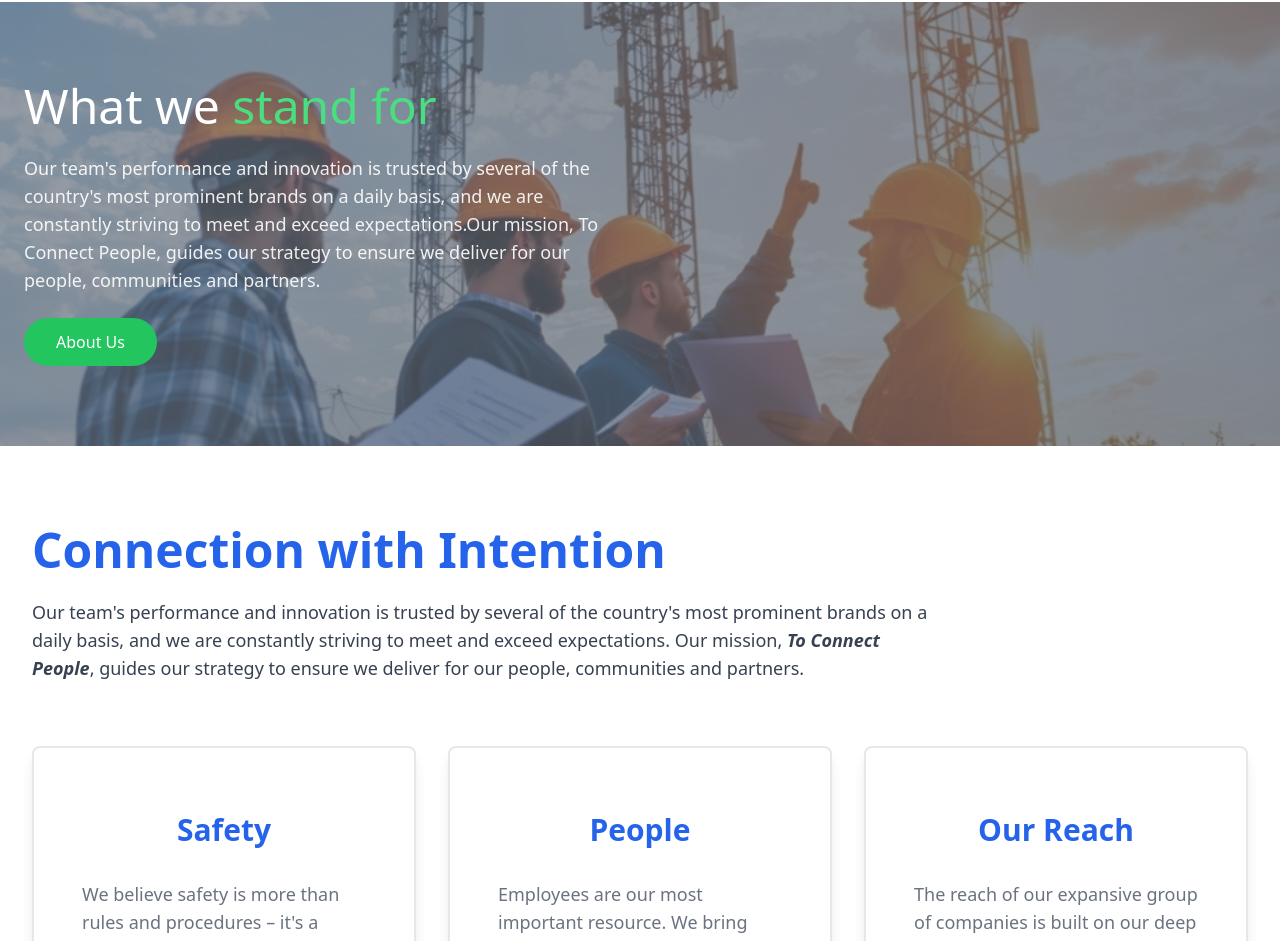
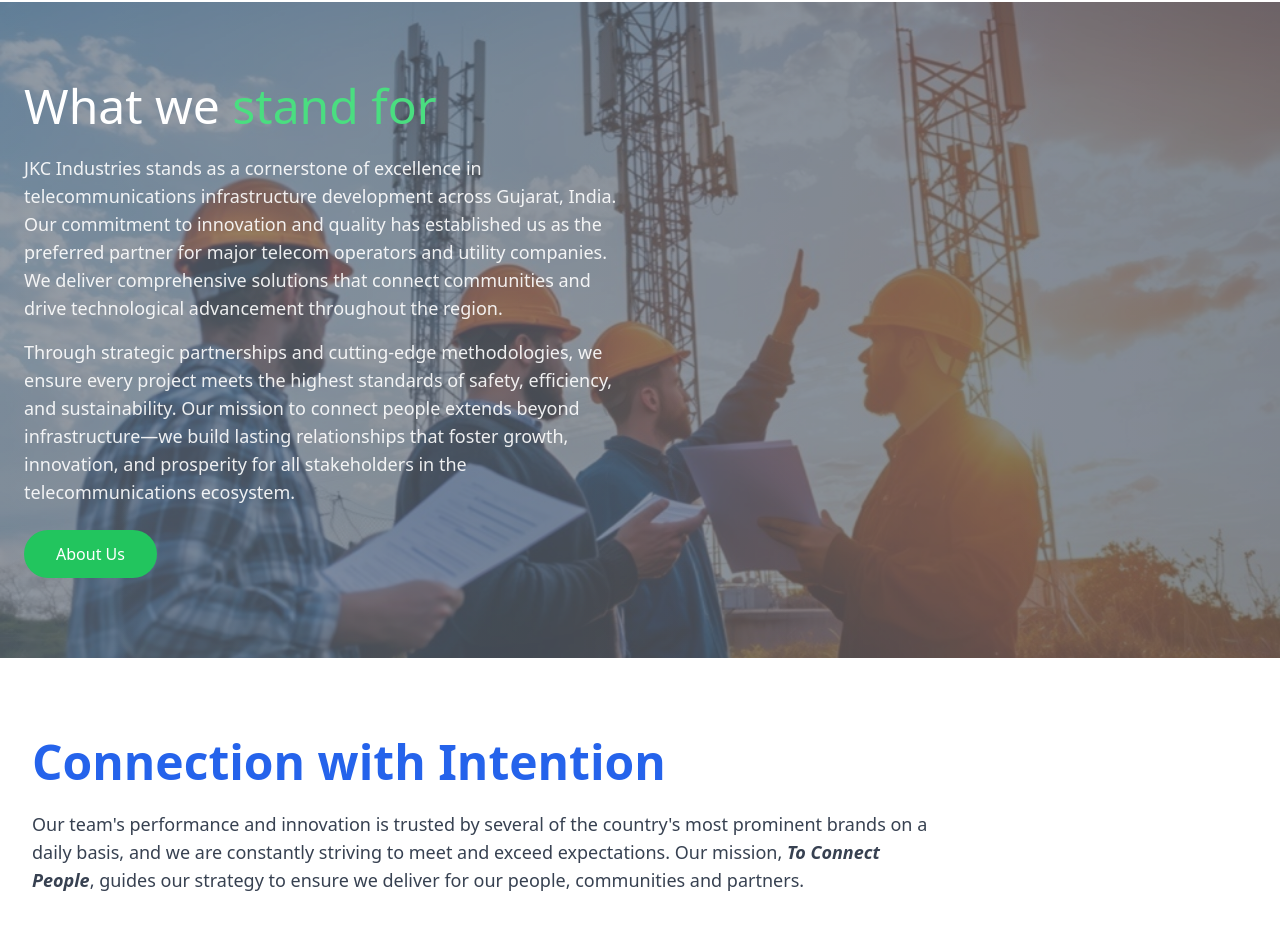
Before and after one commit to Yash-Sojitra-sys/JKconstruction, a React (Vite) app: page / in a window 1280 px wide. Shown: the part 1026-1967 px from the top of the page. Built offline with nearby package versions, Linux system fonts and the light colour scheme.

Commit message:
Replace team performance text with new JKC Industries content matching the same formatting and styling structure

```diff
--- a/src/pages/Home.tsx
+++ b/src/pages/Home.tsx
@@ -103,7 +103,10 @@
               </h2>
               <div className="space-y-4">
                 <p className="text-white text-base sm:text-lg leading-relaxed opacity-90">
-                  Our team's performance and innovation is trusted by several of the country's most prominent brands on a daily basis, and we are constantly striving to meet and exceed expectations.Our mission, To Connect People, guides our strategy to ensure we deliver for our people, communities and partners.
+                  JKC Industries stands as a cornerstone of excellence in telecommunications infrastructure development across Gujarat, India. Our commitment to innovation and quality has established us as the preferred partner for major telecom operators and utility companies. We deliver comprehensive solutions that connect communities and drive technological advancement throughout the region.
+                </p>
+                <p className="text-white text-base sm:text-lg leading-relaxed opacity-90">
+                  Through strategic partnerships and cutting-edge methodologies, we ensure every project meets the highest standards of safety, efficiency, and sustainability. Our mission to connect people extends beyond infrastructure—we build lasting relationships that foster growth, innovation, and prosperity for all stakeholders in the telecommunications ecosystem.
                 </p>
               </div>
               <button
```
